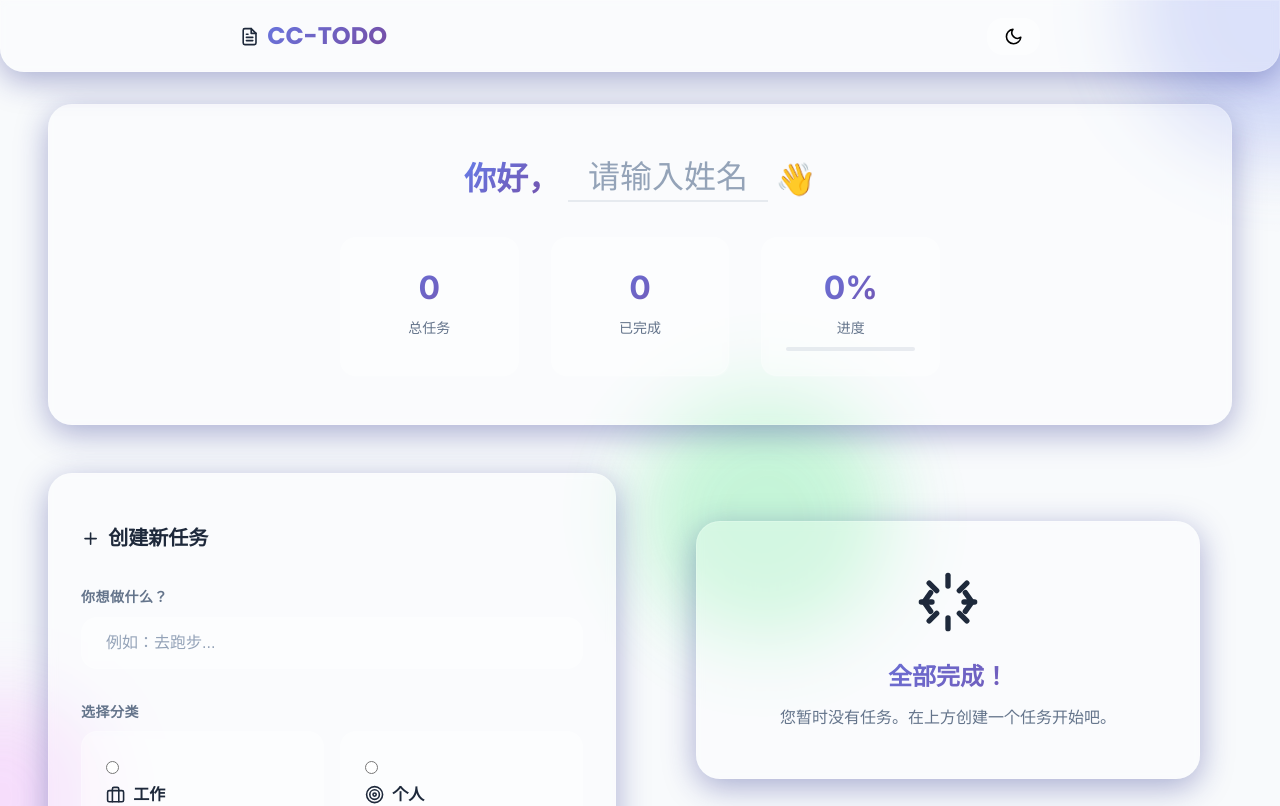
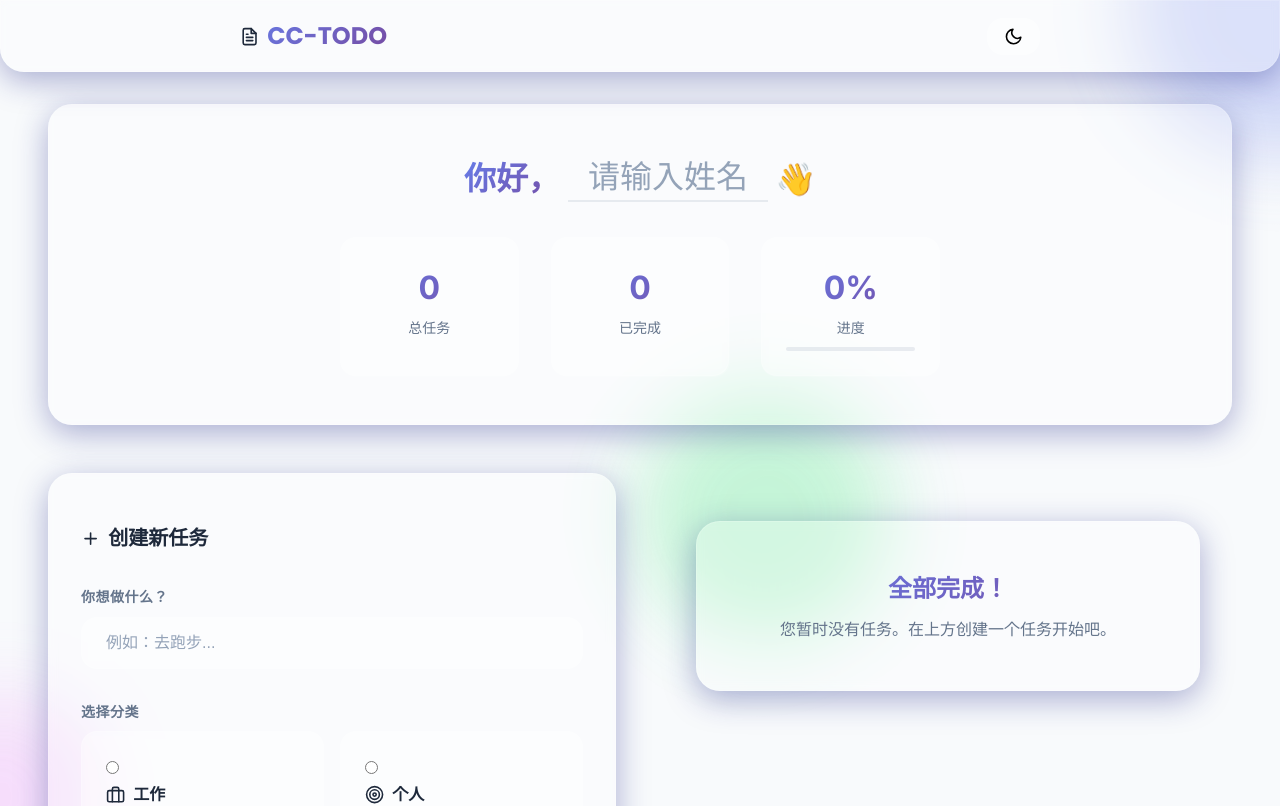
Before and after one commit to Ratey258/CC-TODO, a Vue app: page / in a window 1280 px wide. Shown: the top 806 px of the page. Built offline with nearby package versions, Linux system fonts and the light colour scheme.

Commit message:
Update App.vue

```diff
--- a/src/App.vue
+++ b/src/App.vue
@@ -277,9 +277,6 @@ onMounted(() => {
 
 				<!-- 空状态 -->
 				<div class="empty-state glass" v-else>
-					<div class="empty-icon">
-						<Icons name="celebrate" />
-					</div>
 					<h3 class="empty-title">全部完成！</h3>
 					<p class="empty-text">您暂时没有任务。在上方创建一个任务开始吧。</p>
 				</div>
```
